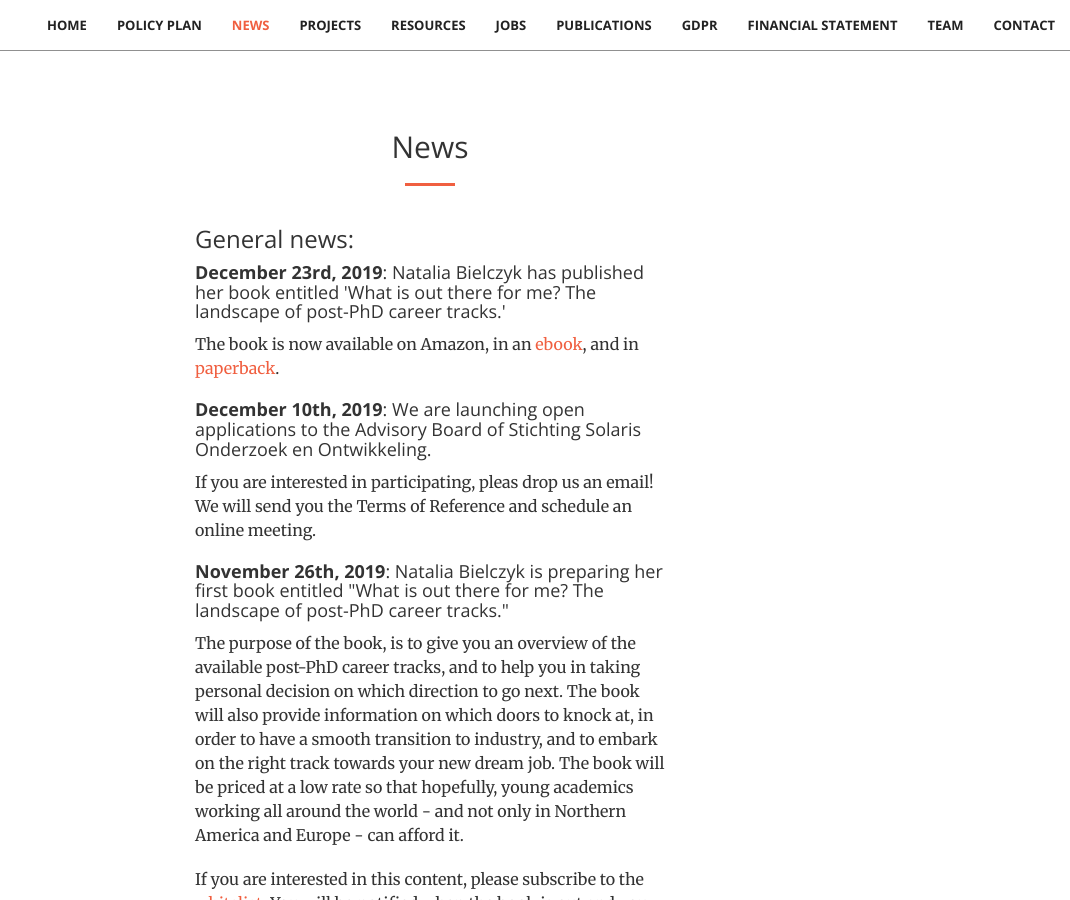
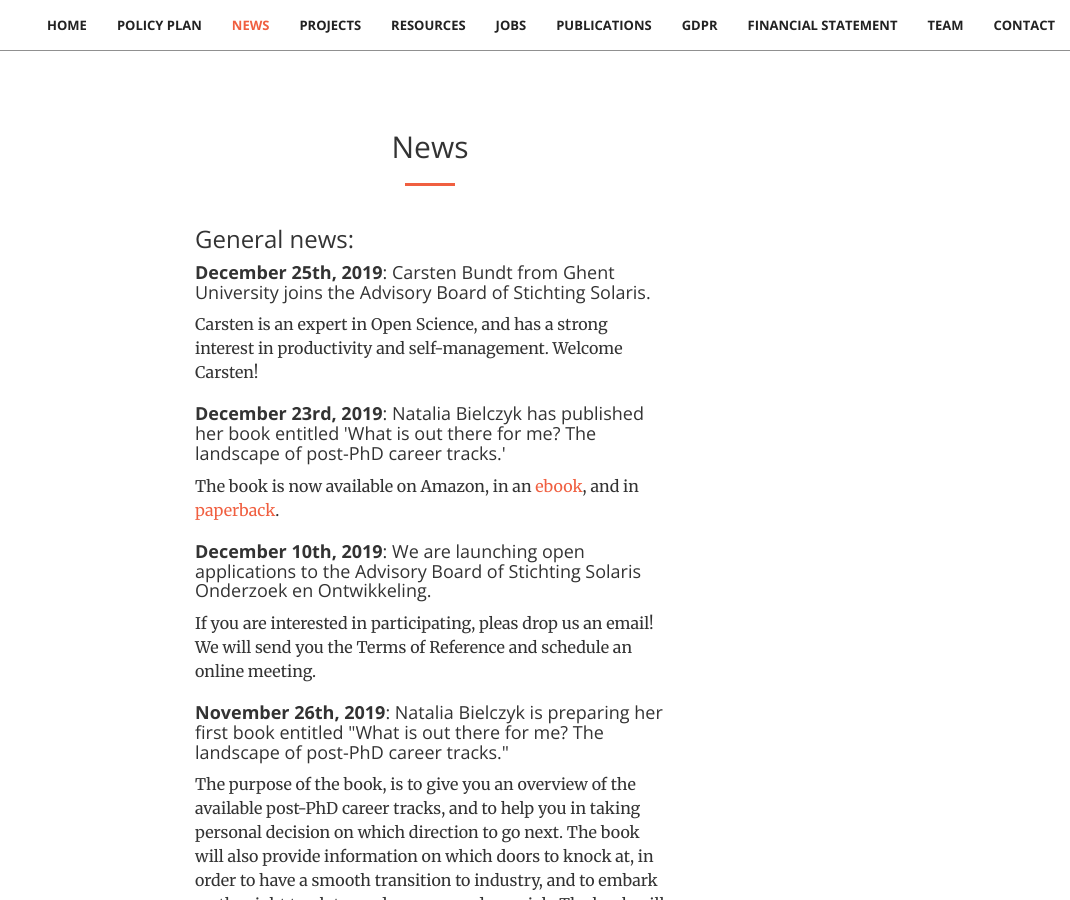
Before and after one commit to stichting-solaris/stichting-solaris.github.io, a Jekyll site: the page built from index.html, in a window 1280 px wide and 900 px high, scrolled down 5569 px. Shown: the whole window, without its empty margins (210-1280 px from the left). Built offline with Jekyll 4.4.1, drawn with Linux system fonts in a browser that asks for light colours.

Commit message:
Update news.html

```diff
--- a/_includes/news.html
+++ b/_includes/news.html
@@ -16,6 +16,12 @@
 
 <!-- General news: -->
                 <h3 class="section-heading">General news:</h3>
+
+                 <h4 class="section-heading"><b>December 25th, 2019</b>: Carsten Bundt from Ghent University
+                    joins the Advisory Board of Stichting Solaris.</h4>
+                <p>Carsten is an expert in Open Science, and has a strong interest in productivity and self-management.
+                    Welcome Carsten!</p>
+                <p></p>
 
                  <h4 class="section-heading"><b>December 23rd, 2019</b>: Natalia Bielczyk has published her book entitled
                     'What is out there for me? The landscape of post-PhD career tracks.'</h4>
```
